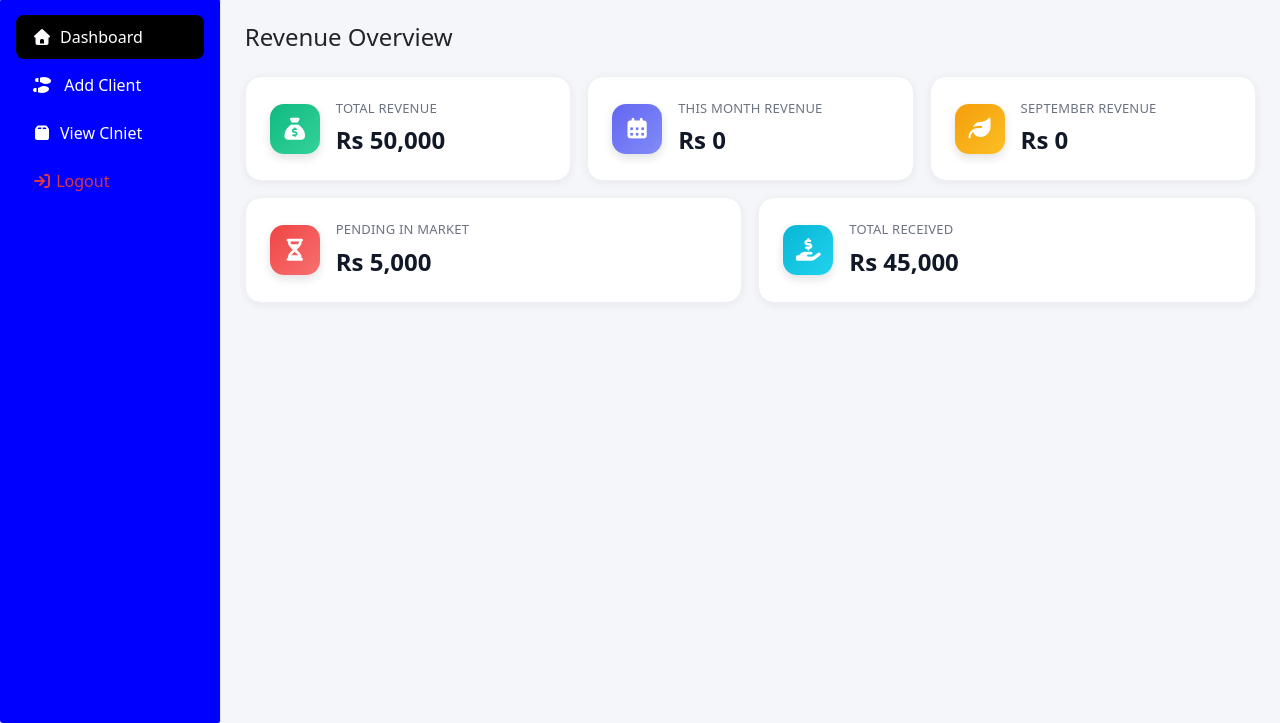
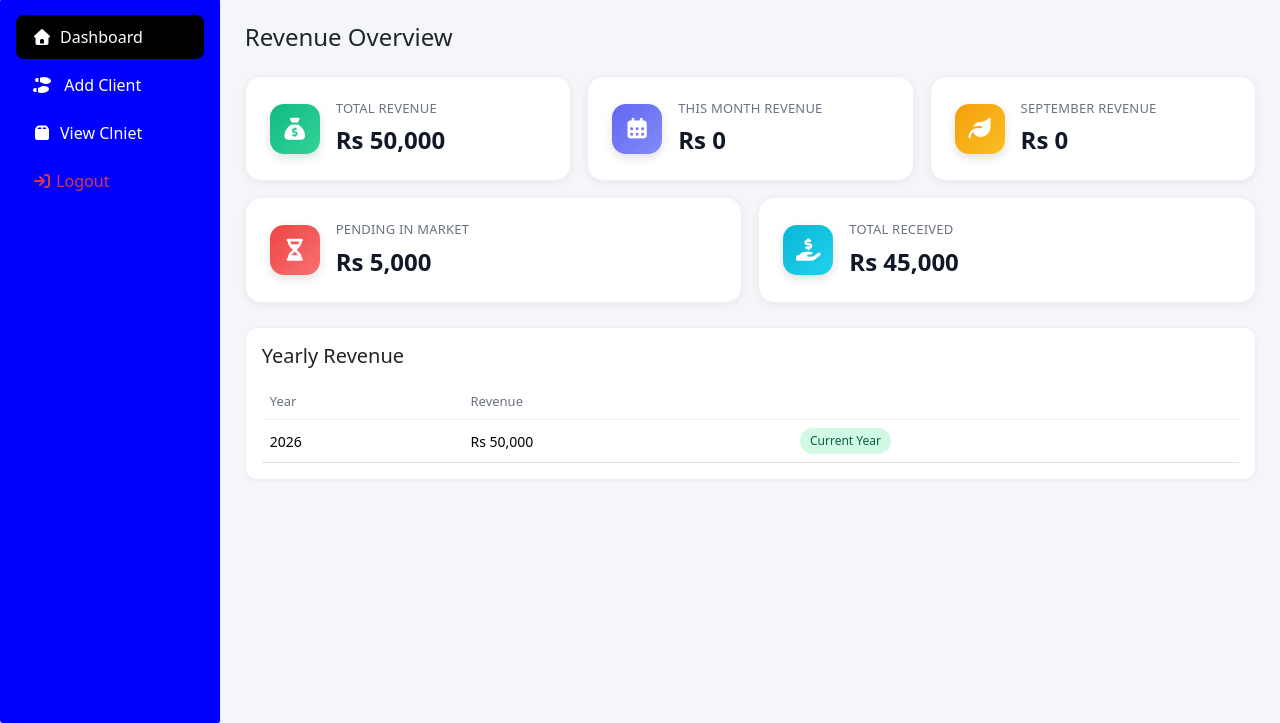
Before and after one commit to ez-snippet/client-management-system-php-mysql, a PHP site: page /dashboard.php in a window 1280 px wide. Shown: the part 77-800 px from the top of the page. Run offline with PHP 8.4, Linux system fonts and the light colour scheme; data comes from the database, SQL or seed files in the repository; some libraries are stand-ins or nearby versions.

Commit message:
Fix bind_param error, add revenue dashboard, auto-calc remaining amount

```diff
--- a/admin/dashboard.php
+++ b/admin/dashboard.php
@@ -36,6 +36,17 @@ if ($res && $row = mysqli_fetch_assoc($res)) {
 
 // 5) Kitna paisa wapas aa gaya (Received = Total - Remaining)
 $totalReceived = $totalRevenue - $totalPending;
+
+// 6) Saal ke hisab se Revenue (2026, 2027... jaise jaise naya saal aayega khud add ho jayega)
+$yearlyRevenue = [];
+$res = mysqli_query($conn, "SELECT YEAR(months_date) AS yr, SUM(Total_Amount) AS total FROM clint
+    WHERE months_date IS NOT NULL GROUP BY YEAR(months_date) ORDER BY yr DESC");
+if ($res) {
+    while ($row = mysqli_fetch_assoc($res)) {
+        $yearlyRevenue[] = $row;
+    }
+}
+$currentYear = date("Y");
 
 ?>
 
@@ -175,6 +186,42 @@ $totalReceived = $totalRevenue - $totalPending;
                 </div>
 
             </div>
+
+            <div class="card-table mt-4">
+                <div class="p-3">
+                    <h5 class="mb-3">Yearly Revenue</h5>
+                    <div class="table-responsive">
+                        <table class="table mb-0">
+                            <thead>
+                                <tr>
+                                    <th>Year</th>
+                                    <th>Revenue</th>
+                                    <th></th>
+                                </tr>
+                            </thead>
+                            <tbody>
+                                <?php if (count($yearlyRevenue) > 0): ?>
+                                    <?php foreach ($yearlyRevenue as $yr): ?>
+                                        <tr>
+                                            <td><?= htmlspecialchars($yr['yr']) ?></td>
+                                            <td>Rs <?= number_format($yr['total']) ?></td>
+                                            <td>
+                                                <?php if ($yr['yr'] == $currentYear): ?>
+                                                    <span class="badge-remain paid">Current Year</span>
+                                                <?php endif; ?>
+                                            </td>
+                                        </tr>
+                                    <?php endforeach; ?>
+                                <?php else: ?>
+                                    <tr>
+                                        <td colspan="3" class="text-center">No revenue records yet.</td>
+                                    </tr>
+                                <?php endif; ?>
+                            </tbody>
+                        </table>
+                    </div>
+                </div>
+            </div>
         </div>
 
     </div>
--- a/assets/dashboard.css
+++ b/assets/dashboard.css
@@ -124,6 +124,19 @@ body {
     font-size: 14px;
 }
 
+.badge-remain {
+    display: inline-block;
+    padding: 4px 10px;
+    border-radius: 20px;
+    font-size: 12px;
+    font-weight: 500;
+}
+
+.badge-remain.paid {
+    background: #d1fae5;
+    color: #065f46;
+}
+
 .product-img {
     width: 36px;
     height: 36px;
```
